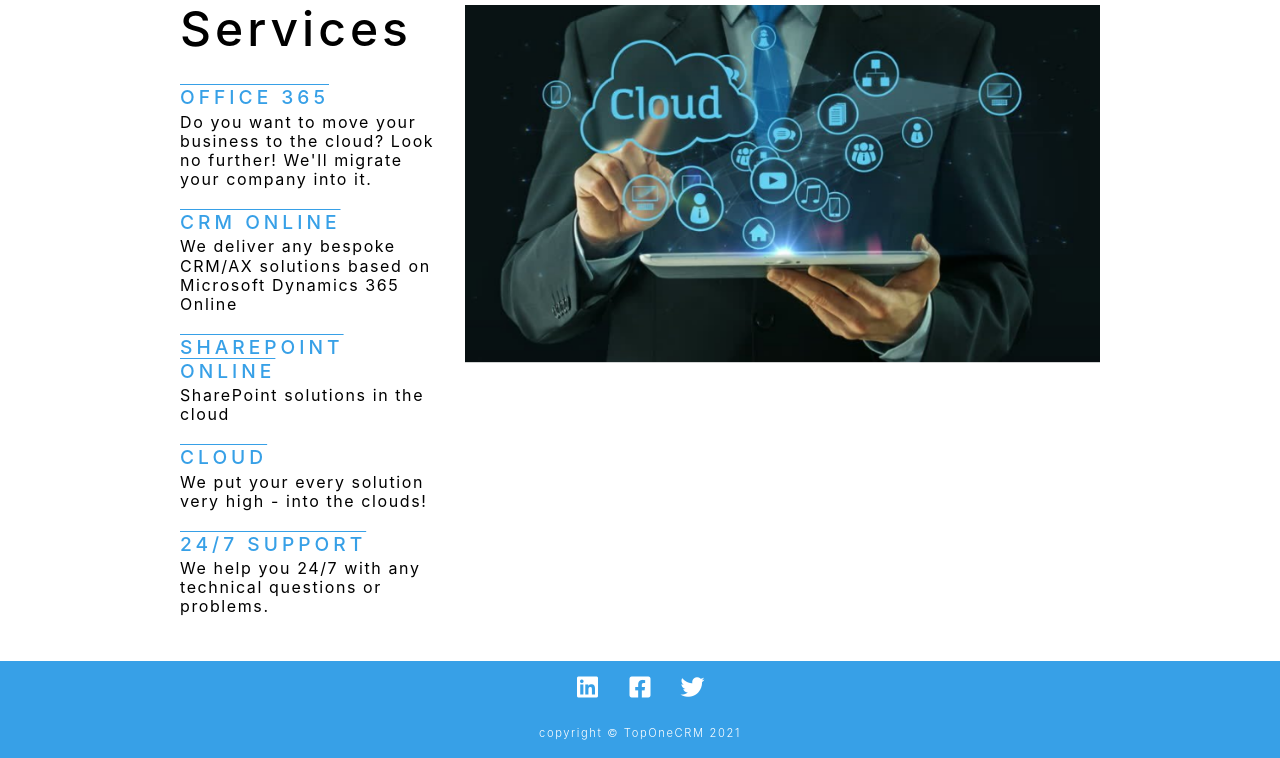
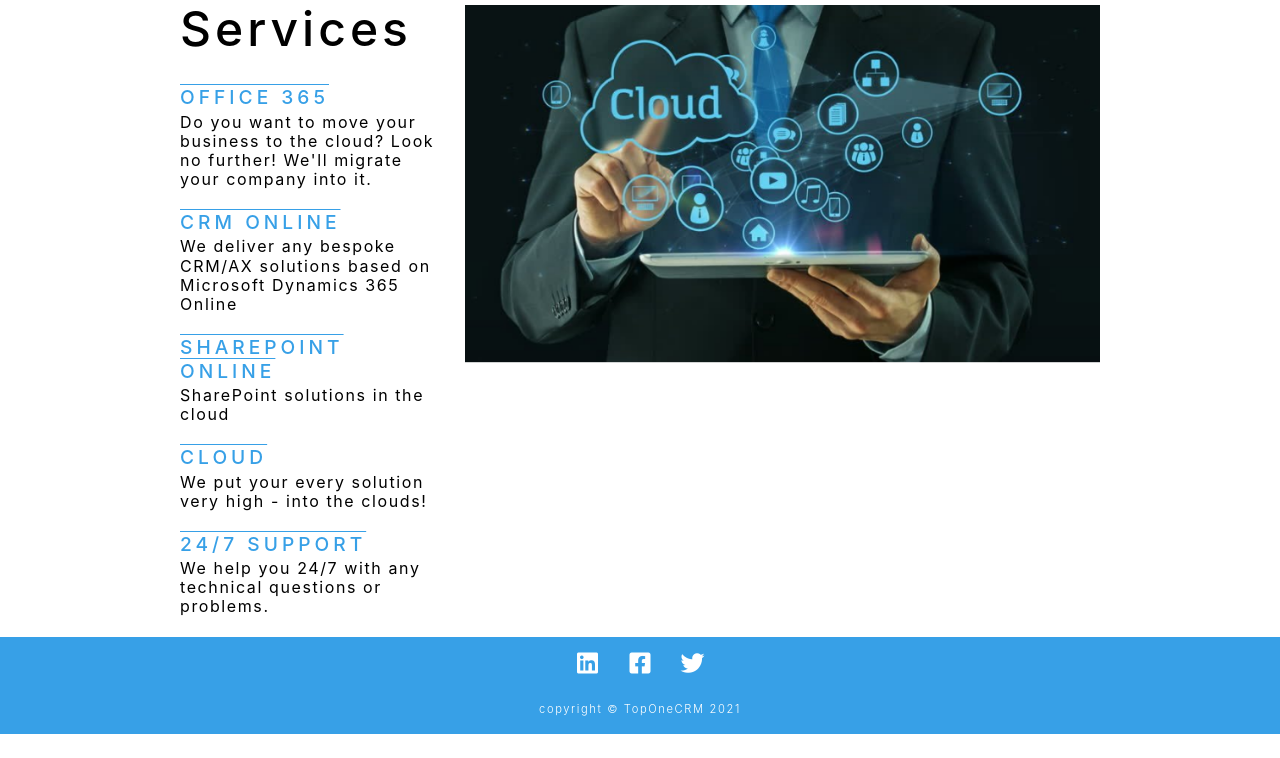
Before and after one commit to GarySimons/TopOne, a Flask app: page /about in a window 1280 px wide. Shown: the part 156-914 px from the top of the page. After the commit the page ends 890 px from the top, so only its background shows below. Run offline with Flask 2, Linux system fonts and the light colour scheme; some libraries are stand-ins or nearby versions.

Commit message:
Uploading to Heroku

```diff
--- a/run.py
+++ b/run.py
@@ -18,4 +18,4 @@ def about():
 if __name__ == "__main__":
     app.run(host=os.environ.get("IP"),
         port=(os.environ.get("PORT")),
-        debug=True)
+        debug=False)
--- a/static/css/style.css
+++ b/static/css/style.css
@@ -168,7 +168,7 @@ body {
 
 #aboutmain {
     margin-top: 10vh;
-    min-height: 82vh;
+    min-height: 78vh;
     display: flex;
     flex-direction: column;
 }
```
